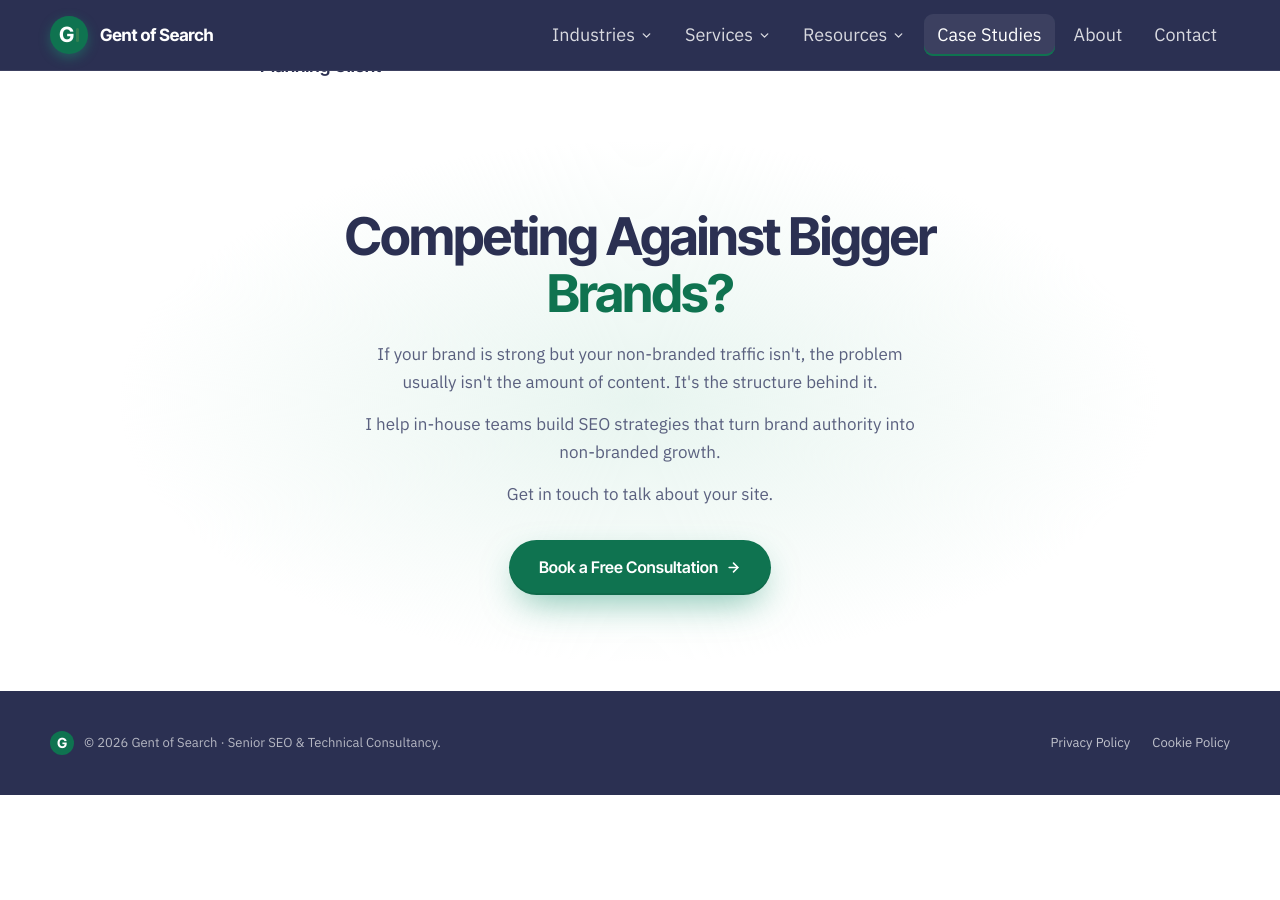
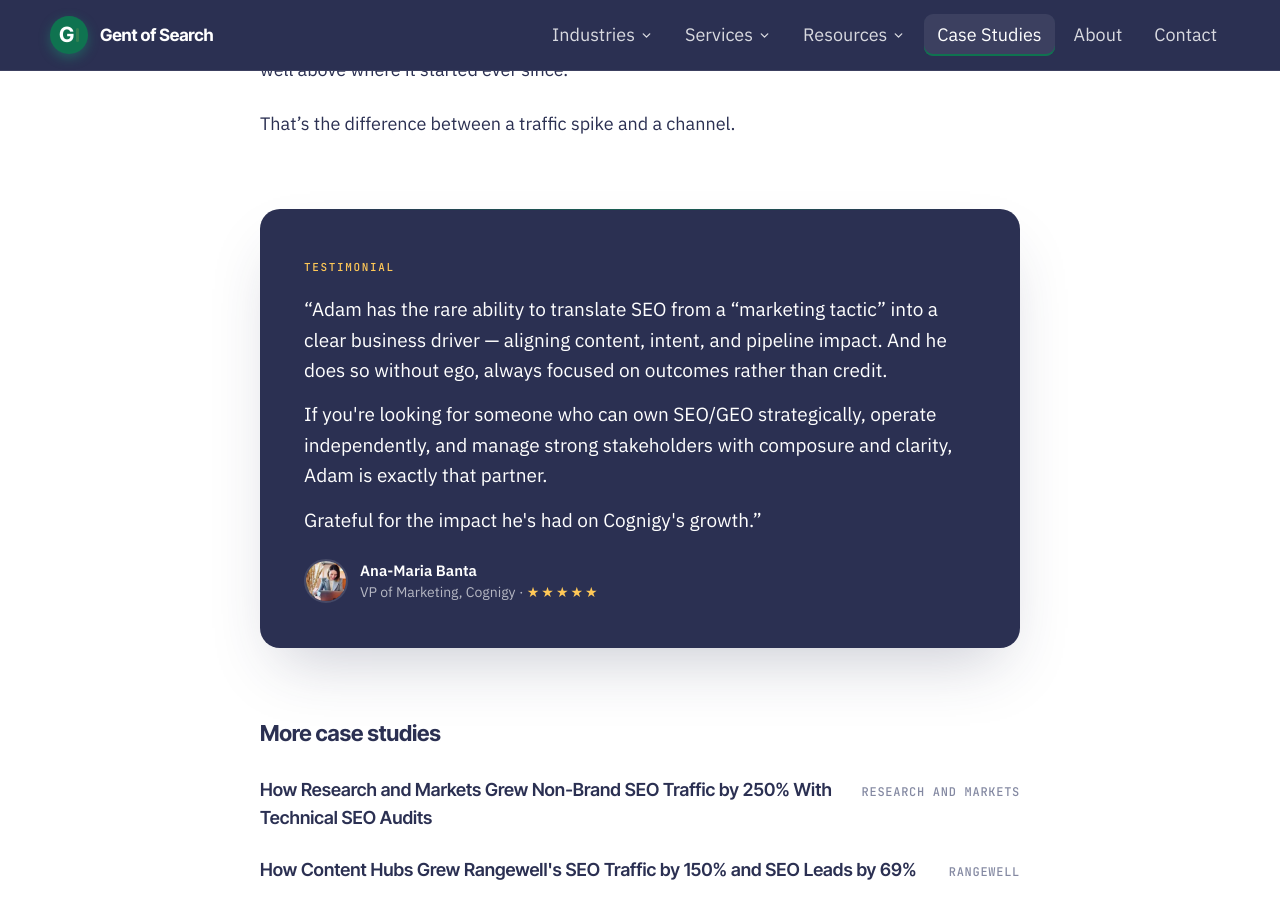
Before and after one commit to Gent-of-Search/gentofsearch.com, a Jekyll site: the page built from _case_studies/cognigy.md, in a window 1280 px wide and 900 px high, scrolled down 6353 px. Built offline with Jekyll 4.4.1, drawn with Linux system fonts in a browser that asks for light colours; before the commit the page ends 7148 px from its top, so only the background shows below that; some of the changed text lies outside the part shown.

Commit message:
Cognigy case study: homepage image, Ana-Maria Banta testimonial, Feb 14 2026 date
Drops the partnership stat tile; two stats now sit in two columns.

Co-Authored-By: Claude Opus 5.5 <noreply@anthropic.com>

```diff
--- a/_case_studies/cognigy.md
+++ b/_case_studies/cognigy.md
@@ -13,8 +13,14 @@ stats:
     label: "Non-branded organic traffic since the work started"
   - value: "~1.1K → ~2.4K"
     label: "Avg. non-branded organic traffic (Ahrefs), Dec 2023 vs Jul 2026"
-  - value: "2.5+ years"
-    label: "Partnership"
+testimonial:
+  name: Ana-Maria Banta
+  role: VP of Marketing, Cognigy
+  avatar: /testimonial-avatars/ana-maria-banta.webp
+  quote:
+    - "Adam has the rare ability to translate SEO from a “marketing tactic” into a clear business driver — aligning content, intent, and pipeline impact. And he does so without ego, always focused on outcomes rather than credit."
+    - "If you're looking for someone who can own SEO/GEO strategically, operate independently, and manage strong stakeholders with composure and clarity, Adam is exactly that partner."
+    - "Grateful for the impact he's had on Cognigy's growth."
 cta:
   heading: "Competing Against Bigger <span style=\"color:#0F7350;\">Brands?</span>"
   text:
@@ -26,6 +32,11 @@ cta:
 ## The Story of Cognigy
 
 Cognigy builds an enterprise AI agent platform for customer service and contact centers.
+
+<figure>
+  <img src="{{ '/assets/case-studies/cognigy-homepage.webp' | relative_url }}" width="1200" height="558" alt="NiCE Cognigy homepage: AI-first CX, made real." loading="lazy">
+  <figcaption>Cognigy, an enterprise AI agent platform.</figcaption>
+</figure>
 
 Its customers are large enterprises automating conversations with their own customers.
 
--- a/_layouts/case-study.html
+++ b/_layouts/case-study.html
@@ -18,8 +18,8 @@ layout: default
     {% endfor %}
 
     {% if page.stats %}
-    {%- comment -%} 4 stats sit as a 2x2 grid; 3 sit in one row {%- endcomment -%}
-    {% if page.stats.size == 4 %}{% assign stat_cols = 2 %}{% else %}{% assign stat_cols = 3 %}{% endif %}
+    {%- comment -%} 2 or 4 stats sit in two columns; 3 sit in one row {%- endcomment -%}
+    {% if page.stats.size == 4 or page.stats.size == 2 %}{% assign stat_cols = 2 %}{% else %}{% assign stat_cols = 3 %}{% endif %}
     <div class="gos-g{{ stat_cols }}" style="display:grid; grid-template-columns:repeat({{ stat_cols }},1fr); gap:16px; margin:0 0 8px;">
       {% for s in page.stats %}
       <div style="background:#FFFFFF; border:1px solid #E7E9F0; border-radius:14px; padding:20px 22px;">
```
Also changed, not shown: other parts of _case_studies/cognigy.md (+1 -1 lines), assets/case-studies/cognigy-homepage.webp (added).
